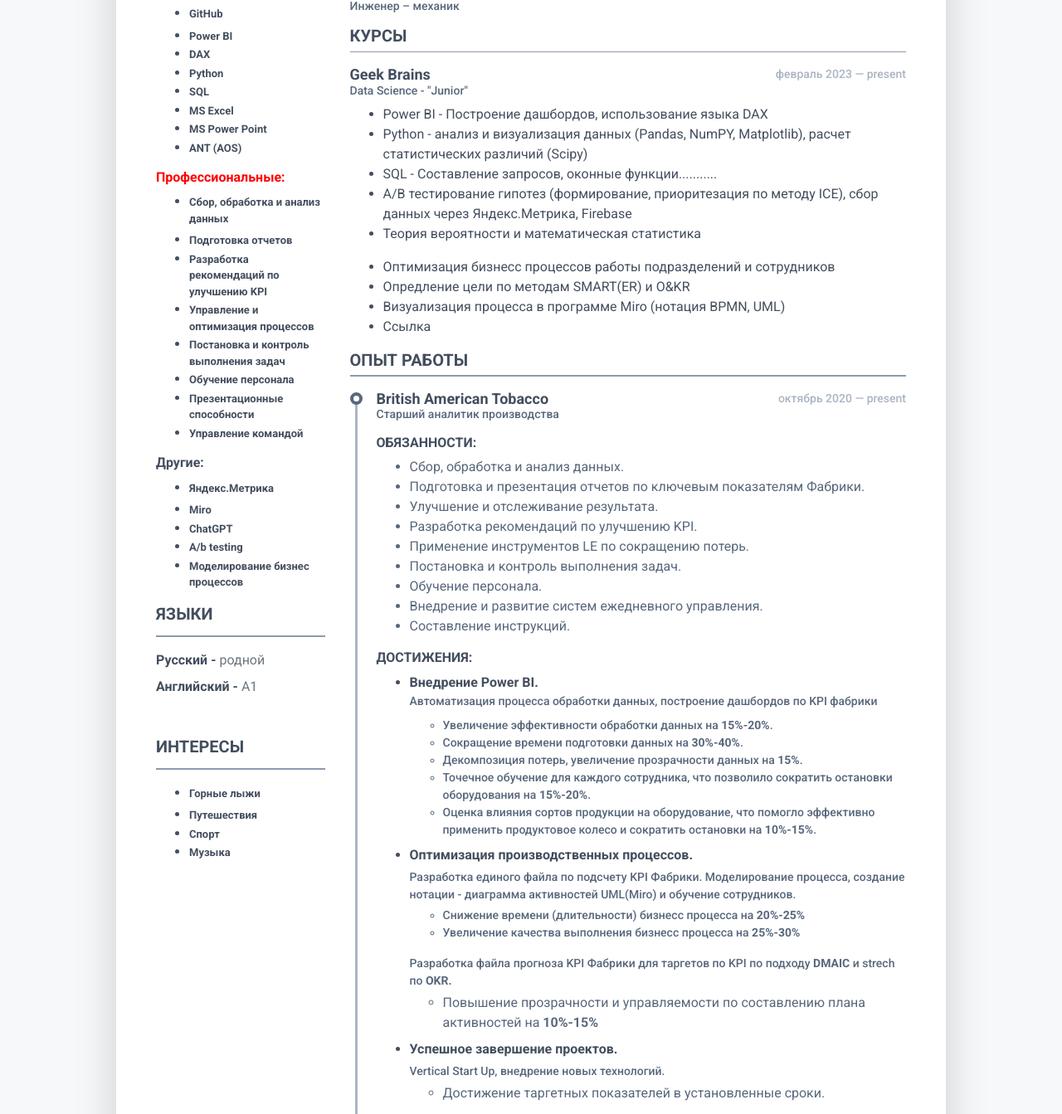
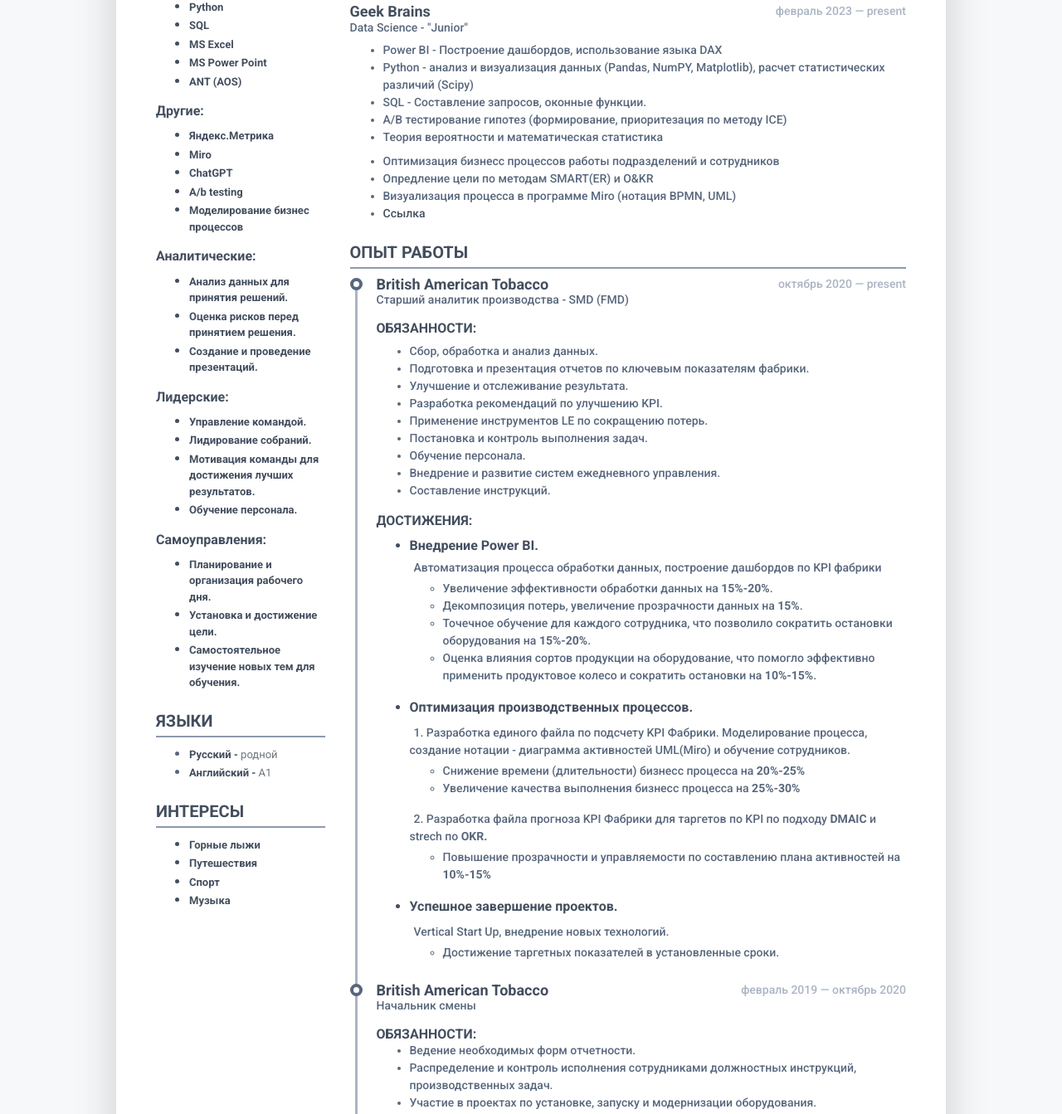
Before and after one commit to RomanKhaykichev/RomanKhaykichev.github.io, a plain HTML site: page index.html in a window 1280 px wide. Shown: the part 585-1928 px from the top of the page at 83% size. Drawn offline with Linux system fonts and the light colour scheme.

Commit message:
correct skills

```diff
--- a/index.html
+++ b/index.html
@@ -64,15 +64,14 @@ text-decoration: underline;
 
 		    <div class="resume-body p-5">
 			    <section class="resume-section summary-section mb-3"> <!--about me-->
-				    <h2 class="resume-section-title text-uppercase font-weight-bold pb-3 mb-3">О себе</h2>
+				    <h2 class="resume-section-title text-uppercase font-weight-bold pb-2 mb-2">О себе</h2>
 				    <div class="resume-section-content">
-					    <p class="mb-0">
+					    <p class="resume-company-name ml-auto mb-4">
 							Аналитик с 4-летним опытом работы в производстве.
-							Создал 4 модели сбора, просчета, прогнозирования и визуализации производственных показателей, что сократило время обработки и анализа данных на 15-30%.
+							Создал 3 модели просчета, прогнозирования и визуализации производственных показателей, что сократило время обработки и анализа данных на 15-30%.
 							Внедрил Power BI для анализа KPI фабрики для фокусного поиска потерь.
 							Прохожу обучение на аналитика данных (Junior) для повышения профессионального уровня в инструментах - SQL, Python, BI.
 							Желание и мотивация развиваться в области аналитики данных и data science’ и стать специалистом в этом области.</p>
-							<a href="http://t-do.ru/twisterblog" target="_blank"><font color="red">ССЫЛКА.</font></a>
 					</div>
 			    </section>
 
@@ -80,13 +79,12 @@ text-decoration: underline;
 				<div class="row">
 				    <div class="col-lg-3">
 					    <section class="resume-section skills-section mb-5">
-						    <h2 class="resume-section-title text-uppercase font-weight-bold pb-2 mb-3">Навыки</h2>
+						    <h2 class="resume-section-title text-uppercase font-weight-bold pb-2 mb-2">Навыки</h2>
 						    <div class="resume-section-content">
 						        <div class="resume-skill-item">
 									<h4 class="resume-skills-cat font-weight-bold">Технические:</h4>
 							        <ul class="resume-skills-cat font-weight-bold">
-								        <li class="mb-1">
-								            <div class="resume-skill-name">GitHub
+								        <li><div class="resume-skill-name">GitHub
 								        <li><div class="resume-skill-name">Power BI
 										<li><div class="resume-skill-name">DAX
 										<li><div class="resume-skill-name">Python
@@ -99,30 +97,11 @@ text-decoration: underline;
 						        </div>
 
 
-								<div class="resume-skill-item">
-						            <h4 class="resume-skills-cat font-weight-bold"><font color="red">Профессиональные:</font></h4>
-
-									<ul class="resume-skills-cat font-weight-bold">
-								        <li class="mb-1">
-								            <div class="resume-skill-name">Сбор, обработка и анализ данных
-								        <li><div class="resume-skill-name">Подготовка отчетов
-										<li><div class="resume-skill-name">Разработка рекомендаций по улучшению KPI
-										<li><div class="resume-skill-name">Управление и оптимизация процессов
-										<li><div class="resume-skill-name">Постановка и контроль выполнения задач
-										<li><div class="resume-skill-name">Обучение персонала
-										<li><div class="resume-skill-name">Презентационные способности
-										<li><div class="resume-skill-name">Управление командой
-								        </li>
-							        </ul>
-						        </div>
-
-
 						        <div class="resume-skill-item">
 						            <h4 class="resume-skills-cat font-weight-bold">Другие:</h4>
 
 									<ul class="resume-skills-cat font-weight-bold">
-								        <li class="mb-1">
-								            <div class="resume-skill-name">Яндекс.Метрика
+								        <li><div class="resume-skill-name">Яндекс.Метрика
 								        <li><div class="resume-skill-name">Miro
 										<li><div class="resume-skill-name">ChatGPT
 										<li><div class="resume-skill-name">A/b testing
@@ -134,23 +113,60 @@ text-decoration: underline;
 								        </li>
 							        </ul>
 						        </div>
+
+
+								<div class="resume-skill-item">
+						            <h4 class="resume-skills-cat font-weight-bold">Аналитические:</h4>
+
+									<ul class="resume-skills-cat font-weight-bold">
+								        <li><div class="resume-skill-name">Анализ данных для принятия решений.
+										<li><div class="resume-skill-name">Оценка рисков перед принятием решения.
+										<li><div class="resume-skill-name">Создание и проведение презентаций.
+								        </li>
+							        </ul>
+						        </div>
+
+								<div class="resume-skill-item">
+						            <h4 class="resume-skills-cat font-weight-bold">Лидерские:</h4>
+
+									<ul class="resume-skills-cat font-weight-bold">
+								        <li><div class="resume-skill-name">Управление командой.
+										<li><div class="resume-skill-name">Лидирование собраний.
+										<li><div class="resume-skill-name">Мотивация команды для достижения лучших результатов.
+										<li><div class="resume-skill-name">Обучение персонала.
+								        </li>
+							        </ul>
+						        </div>
+
+
+								<div class="resume-skill-item">
+						            <h4 class="resume-skills-cat font-weight-bold">Самоуправления:</h4>
+
+									<ul class="resume-skills-cat font-weight-bold mb-4">
+								        <li><div class="resume-skill-name">Планирование и организация рабочего дня.
+										<li><div class="resume-skill-name">Установка и достижение цели.
+										<li><div class="resume-skill-name">Самостоятельное изучение новых тем для обучения.
+								        </li>
+							        </ul>
+						        </div>
 						    </div>
 
-					    <section class="resume-section language-section mb-5">
-						    <h2 class="resume-section-title text-uppercase font-weight-bold pb-3 mb-3">Языки</h2>
+
+					    <section class="resume-section language-section mb-4">
+						    <h2 class="resume-section-title text-uppercase font-weight-bold pb-2 mb-2">Языки</h2>
 						    <div class="resume-section-content">
-							    <ul class="list-unstyled resume-lang-list">
-									<li class="mb-2"><span class="resume-lang-name font-weight-bold">Русский - </span> <a class="text-muted font-weight-normal">родной</a></li>
-								    <li class="mb-2"><span class="resume-lang-name font-weight-bold">Английский - </span> <a class="text-muted font-weight-normal">A1</a></li>
+							    <ul class="resume-lang-cat font-weight-bold mb-4">
+									<li><div class="resume-skill-name">Русский - <a class="text-muted font-weight-normal">родной</a>
+									<li><div class="resume-skill-name">Английский - <a class="text-muted font-weight-normal">A1</a>
+									</li>
 								</ul>
 						    </div>
 					    </section>
 
-						<section class="resume-section language-section mb-5">
-						    <h2 class="resume-section-title text-uppercase font-weight-bold pb-3 mb-3">Интересы</h2>
+						<section class="resume-section language-section mb-4">
+						    <h2 class="resume-section-title text-uppercase font-weight-bold pb-2 mb-2">Интересы</h2>
 						    <ul class="resume-skills-cat font-weight-bold">
-								<li class="mb-1">
-									<div class="resume-skill-name">Горные лыжи
+								<li><div class="resume-skill-name">Горные лыжи
 								<li><div class="resume-skill-name">Путешествия
 								<li><div class="resume-skill-name">Спорт
 								<li><div class="resume-skill-name">Музыка
@@ -166,29 +182,29 @@ text-decoration: underline;
 							<div class="detail">
 								<div class="detail-section edu">
 								  <div class="detail-title">
-									  <h2 class="resume-section-title text-uppercase font-weight-bold pb-2 mb-3"><span>Образование</span></h2>
+									  <h2 class="resume-section-title text-uppercase font-weight-bold pb-2 mb-2"><span>Образование</span></h2>
 									  <div class="resume-timeline-item-header mb-2">
 										<div class="d-flex flex-column flex-md-row">
-											<h4 class="resume-position-title font-weight-bold mb-3">Петрозаводский государственный университет
+											<h4 class="resume-position-title font-weight-bold mb-4">Петрозаводский государственный университет
 												<div class="resume-company-name ml-auto">Инженер – механик</div></h4>
 											<div class="resume-company-name ml-auto resume-position-time">2007 - 2012</div>
 										</div>
 
-									  <h2 class="resume-section-title text-uppercase font-weight-bold pb-2 mb-3"><span>Курсы</span></h2>
+									  <h2 class="resume-section-title text-uppercase font-weight-bold pb-2 mb-2"><span>Курсы</span></h2>
 									  <div class="resume-timeline-item-header mb-2">
 										<div class="d-flex flex-column flex-md-row">
 											<h4 class="resume-position-title font-weight-bold mb-2">Geek Brains
 												<div class="resume-company-name ml-auto"> Data Science - "Junior"</div></h4>
 											<div class="resume-company-name ml-auto resume-position-time">февраль 2023 — present </div>
 										</div>
-										<ul>
+										<ul class="resume-company-name ml-auto mb-2">
 											<li>Power BI - Построение дашбордов, использование языка DAX
 											<li>Python - анализ и визуализация данных (Pandas, NumPY, Matplotlib), расчет статистических различий (Scipy)
-											<li>SQL - Составление запросов, оконные функции...........
-											<li>A/B тестирование гипотез (формирование, приоритезация по методу ICE), сбор данных через Яндекс.Метрика, Firebase
+											<li>SQL - Составление запросов, оконные функции.
+											<li>A/B тестирование гипотез (формирование, приоритезация по методу ICE)
 											<li>Теория вероятности и математическая статистика
 										</ul>
-										<ul>
+										<ul class="resume-company-name ml-auto mb-4">
 											<li>Оптимизация бизнесс процессов работы подразделений и сотрудников
 											<li>Опредление цели по методам SMART(ER) и O&KR
 											<li>Визуализация процесса в программе Miro (нотация BPMN, UML)
@@ -196,22 +212,22 @@ text-decoration: underline;
 										</ul>
 
 
-						   		 <h2 class="resume-section-title text-uppercase font-weight-bold pb-2 mb-3"> Опыт работы</h2>
+						   		 <h2 class="resume-section-title text-uppercase font-weight-bold pb-2 mb-2"> Опыт работы</h2>
 						    <div class="resume-section-content">
 							    <div class="resume-timeline position-relative">
 								    <article class="resume-timeline-item position-relative pb-2">
 									    <div class="resume-timeline-item-header mb-2"></div>
 										<div class="d-flex flex-column flex-md-row">
 											<h4 class="resume-position-title font-weight-bold mb-3">British American Tobacco
-												<div class="resume-company-name ml-auto">Старший аналитик производства</div></h4>
+												<div class="resume-company-name ml-auto">Старший аналитик производства - SMD (FMD)</div></h4>
 											<div class="resume-company-name ml-auto resume-position-time">октябрь 2020 — present </div>
 										</div>
 
 									    <div class="resume-timeline-item-desc">
 											<h2 class="resume-skills-cat text-uppercase font-weight-bold">Обязанности:</h2>
-											<ul>
+											<ul class="resume-company-name ml-auto mb-3">
 												<li>Сбор, обработка и анализ данных.
-												<li>Подготовка и презентация отчетов по ключевым показателям Фабрики.
+												<li>Подготовка и презентация отчетов по ключевым показателям фабрики.
 												<li>Улучшение и отслеживание результата.
 												<li>Разработка рекомендаций по улучшению KPI.
 												<li>Применение инструментов LE по сокращению потерь.
@@ -224,34 +240,33 @@ text-decoration: underline;
 
 												<h2 class="resume-skills-cat text-uppercase font-weight-bold">Достижения:</h2>
 												<ul>
-											<li class="resume-skills-cat font-weight-bold mb-0">Внедрение Power BI.</li>
-												<div class="resume-company-name ml-auto mb-2">Автоматизация процесса обработки данных, построение дашбордов по KPI фабрики</div>
-											<ul class="resume-company-name ml-auto mb-2">
+											<li class="resume-skills-cat font-weight-bold mb-1">Внедрение Power BI.</li>
+												<div class="resume-company-name ml-auto mb-1" style="text-indent: 5px;">Автоматизация процесса обработки данных, построение дашбордов по KPI фабрики</div>
+											<ul class="resume-company-name ml-auto mb-3">
 												<li>Увеличение эффективности обработки данных на <strong>15%-20%</strong>.</li>
-												<li>Сокращение времени подготовки данных на <strong>30%-40%</strong>.</li>
 												<li>Декомпозиция потерь, увеличение прозрачности данных на <strong>15%</strong>.</li>
 												<li>Точечное обучение для каждого сотрудника, что позволило сократить остановки оборудования на <strong>15%-20%</strong>.</li>
 												<li>Оценка влияния сортов продукции на оборудование, что помогло эффективно применить продуктовое колесо и сократить остановки на <strong>10%-15%</strong>.</li>
 											</ul>
 
-											<li class="resume-skills-cat font-weight-bold mb-1">Оптимизация производственных процессов.</li>
-												<div class="resume-company-name ml-auto mb-1">Разработка единого файла по подсчету KPI Фабрики.
+											<li class="resume-skills-cat font-weight-bold mb-2">Оптимизация производственных процессов.</li>
+												<div class="resume-company-name ml-auto mb-1" style="text-indent: 5px;">1. Разработка единого файла по подсчету KPI Фабрики.
 													Моделирование процесса, создание нотации - диаграмма активностей UML(Miro) и обучение сотрудников.</div>
 											<ul class="resume-company-name ml-auto mb-3">
 												 <li>Снижение времени (длительности) бизнесс процесса на <strong>20%-25%</strong></li>
 												 <li>Увеличение качества выполнения бизнесс процесса на <strong>25%-30%</strong></li>
 											</ul>
 
-											   <div class="resume-company-name ml-auto mb-1">Разработка файла прогноза KPI Фабрики для таргетов по KPI по подходу
+											   <div class="resume-company-name ml-auto mb-1" style="text-indent: 5px;">2. Разработка файла прогноза KPI Фабрики для таргетов по KPI по подходу
 												<a title="Defline, Measure, Analyze, Improve, Control"><strong>DMAIC</strong></a>
 												и strech по <a title="Objectives & Key Results"><strong>OKR.</strong></a></div>
-											<ul class="mb-2">
+											<ul class="resume-company-name ml-auto mb-3">
 												<li>Повышение прозрачности и управляемости по составлению плана активностей на <strong>10%-15%</strong></li>
 											</ul>
 
-											<li class="resume-skills-cat font-weight-bold mb-1">Успешное завершение проектов.</li>
-												<div class="resume-company-name ml-auto mb-1">Vertical Start Up, внедрение новых технологий.</div>
-											<ul class="mb-2">
+											<li class="resume-skills-cat font-weight-bold mb-2">Успешное завершение проектов.</li>
+												<div class="resume-company-name ml-auto mb-1" style="text-indent: 5px;">Vertical Start Up, внедрение новых технологий.</div>
+											<ul class="resume-company-name ml-auto mb-3">
 												 <li>Достижение таргетных показателей в установленные сроки.</li>
 											</ul>
 										</div>
@@ -268,14 +283,14 @@ text-decoration: underline;
 
 											<div class="resume-timeline-item-desc">
 												<h2 class="resume-skills-cat text-uppercase font-weight-bold mb-0">Обязанности:</h2>
-												<ul>
+												<ul class="resume-company-name ml-auto mb-3">
 													<li>Ведение необходимых форм отчетности.
 													<li>Распределение и контроль исполнения сотрудниками должностных инструкций, производственных задач.
 													<li>Участие в проектах по установке, запуску и модернизации оборудования.
 												</ul>
 
 												<h2 class="resume-skills-cat text-uppercase font-weight-bold mb-0">Достижения:</h2>
-												<ul>
+												<ul class="resume-company-name ml-auto mb-4">
 													<li>Наставничество по курсу механиков, повышение 2 сотрудников.</li>
 													<li>Создание обучающего материала для проведения конвертаций (смены сорта).</li>
 													<li>Обучение сотрудников смене сорта – конвертация, что привело к сокращению времени планового простоя на <strong>5%-10%</strong></li>
```
Also changed, not shown: CSS.css.
